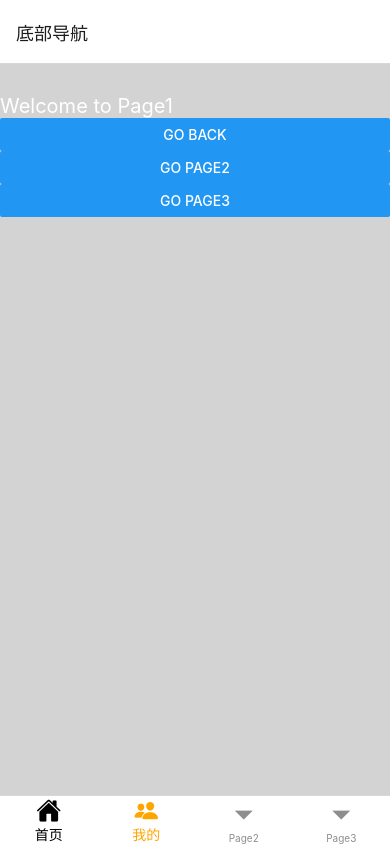
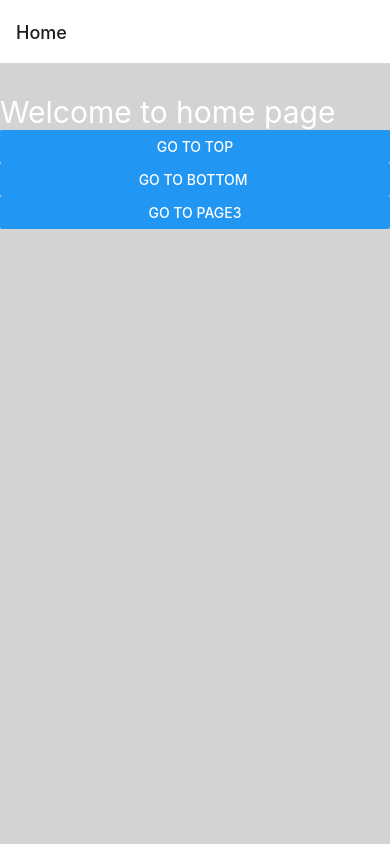
Before and after one commit to leecobaby/StudyRNBase, a React Native app: screen /Page1 in a window 390 px wide. Built offline with nearby package versions, Linux system fonts and the light colour scheme.

Commit message:
s3: use createMaterialTopTabNavigator

```diff
--- a/navigators/AppNavigators.tsx
+++ b/navigators/AppNavigators.tsx
@@ -1,7 +1,8 @@
 import React from 'react';
+import Icons from 'react-native-vector-icons/Ionicons';
 import {createStackNavigator} from '@react-navigation/stack';
 import {createBottomTabNavigator} from '@react-navigation/bottom-tabs';
-import Icons from 'react-native-vector-icons/Ionicons';
+import {createMaterialTopTabNavigator} from '@react-navigation/material-top-tabs';
 
 import {Page1} from '../pages/basic/s3-4/page1';
 import {Page2} from '../pages/basic/s3-4/page2';
@@ -12,6 +13,18 @@ import {Text} from 'react-native';
 
 const Stack = createStackNavigator<RootStackParamList>();
 const BottonTab = createBottomTabNavigator<RootStackParamList>();
+const MaterialTopTab = createMaterialTopTabNavigator<RootStackParamList>();
+
+export const AppNavigators: React.FC = () => {
+  return (
+    <Stack.Navigator initialRouteName="Home">
+      <Stack.Screen name="Home" component={Home} />
+      <Stack.Screen name="Top" component={MaterialTopTabNavigators} options={{title: '顶部导航器'}} />
+      <Stack.Screen name="Bottom" component={BottonTabNavigators} options={{title: '底部导航器', header: () => null}} />
+      <Stack.Screen name="Page3" component={Page3} />
+    </Stack.Navigator>
+  );
+};
 
 const BottonTabNavigators: React.FC = () => {
   return (
@@ -43,17 +56,6 @@ const BottonTabNavigators: React.FC = () => {
   );
 };
 
-export const AppNavigators: React.FC = () => {
-  return (
-    <Stack.Navigator initialRouteName="Tab">
-      <Stack.Screen name="Tab" component={BottonTabNavigators} options={{title: '底部导航', headerRight: () => null}} />
-      <Stack.Screen name="Page1" component={Page1} />
-      <Stack.Screen name="Page2" component={Page2} options={{header: () => null}} />
-      <Stack.Screen name="Page3" component={Page3} />
-    </Stack.Navigator>
-  );
-};
-
 const TabBarIcon: React.FC<{focused: boolean; color: string; size: number; name: string}> = ({
   focused,
   color,
@@ -66,3 +68,20 @@ const TabBarIcon: React.FC<{focused: boolean; color: string; size: number; name:
 const TabBarLabel: React.FC<{focused: boolean; color: string; title: string}> = ({focused, color, title}) => {
   return <Text style={{color: focused ? color : undefined}}>{title}</Text>;
 };
+
+const MaterialTopTabNavigators: React.FC = () => {
+  return (
+    <MaterialTopTab.Navigator
+      initialRouteName="Home"
+      screenOptions={{
+        tabBarStyle: {minWidth: 50, backgroundColor: '#879'},
+        tabBarLabelStyle: {textTransform: 'capitalize', color: 'white', fontSize: 18, fontWeight: 'bold', margin: 0},
+        tabBarIndicatorStyle: {height: 2, backgroundColor: 'white'},
+      }}>
+      <MaterialTopTab.Screen name="Home" component={Home} />
+      <MaterialTopTab.Screen name="Page1" component={Page1} />
+      <MaterialTopTab.Screen name="Page2" component={Page2} />
+      <MaterialTopTab.Screen name="Page3" component={Page3} />
+    </MaterialTopTab.Navigator>
+  );
+};
--- a/navigators/type.ts
+++ b/navigators/type.ts
@@ -5,7 +5,8 @@ export type RootStackParamList = {
   Page1: {name?: string} | undefined;
   Page2: undefined;
   Page3: {name?: string; mode: string} | undefined;
-  Tab?: undefined;
+  Top: undefined;
+  Bottom: undefined;
 };
 
 export type ScreenProps<T extends keyof RootStackParamList> = StackScreenProps<RootStackParamList, T>;
--- a/package.json
+++ b/package.json
@@ -11,6 +11,7 @@
   },
   "dependencies": {
     "@react-navigation/bottom-tabs": "^6.5.8",
+    "@react-navigation/material-top-tabs": "^6.6.3",
     "@react-navigation/native": "^6.1.7",
     "@react-navigation/native-stack": "^6.9.13",
     "@react-navigation/stack": "^6.3.17",
@@ -19,8 +20,10 @@
     "react": "18.2.0",
     "react-native": "0.72.4",
     "react-native-gesture-handler": "^2.12.1",
+    "react-native-pager-view": "^6.2.1",
     "react-native-safe-area-context": "^4.7.2",
     "react-native-screens": "^3.25.0",
+    "react-native-tab-view": "^3.5.2",
     "react-native-vector-icons": "^10.0.0"
   },
   "devDependencies": {
--- a/pages/basic/s3-4/home.tsx
+++ b/pages/basic/s3-4/home.tsx
@@ -1,17 +1,17 @@
 import React from 'react';
 import {Button, StyleSheet, Text, View} from 'react-native';
 
-interface Props {
-  navigation: any;
-}
+import {ScreenProps} from '@/navigators/type';
+
+type Props = ScreenProps<'Home'>;
 
 export const Home: React.FC<Props> = props => {
   const {navigation} = props;
   return (
     <View style={{flex: 1, backgroundColor: 'lightgray', paddingTop: 30}}>
       <Text style={styles.text}>Welcome to home page</Text>
-      <Button title="Go to page1" onPress={() => navigation.navigate('Page1', {name: '动态的'})} />
-      <Button title="Go to page2 " onPress={() => navigation.navigate('Page2')} />
+      <Button title="Go to top" onPress={() => navigation.navigate('Top')} />
+      <Button title="Go to bottom " onPress={() => navigation.navigate('Bottom')} />
       <Button title="Go to page3" onPress={() => navigation.navigate('Page3')} />
     </View>
   );
```
Also changed, not shown: 3 other files (tests, documents, lock files or other folders).
